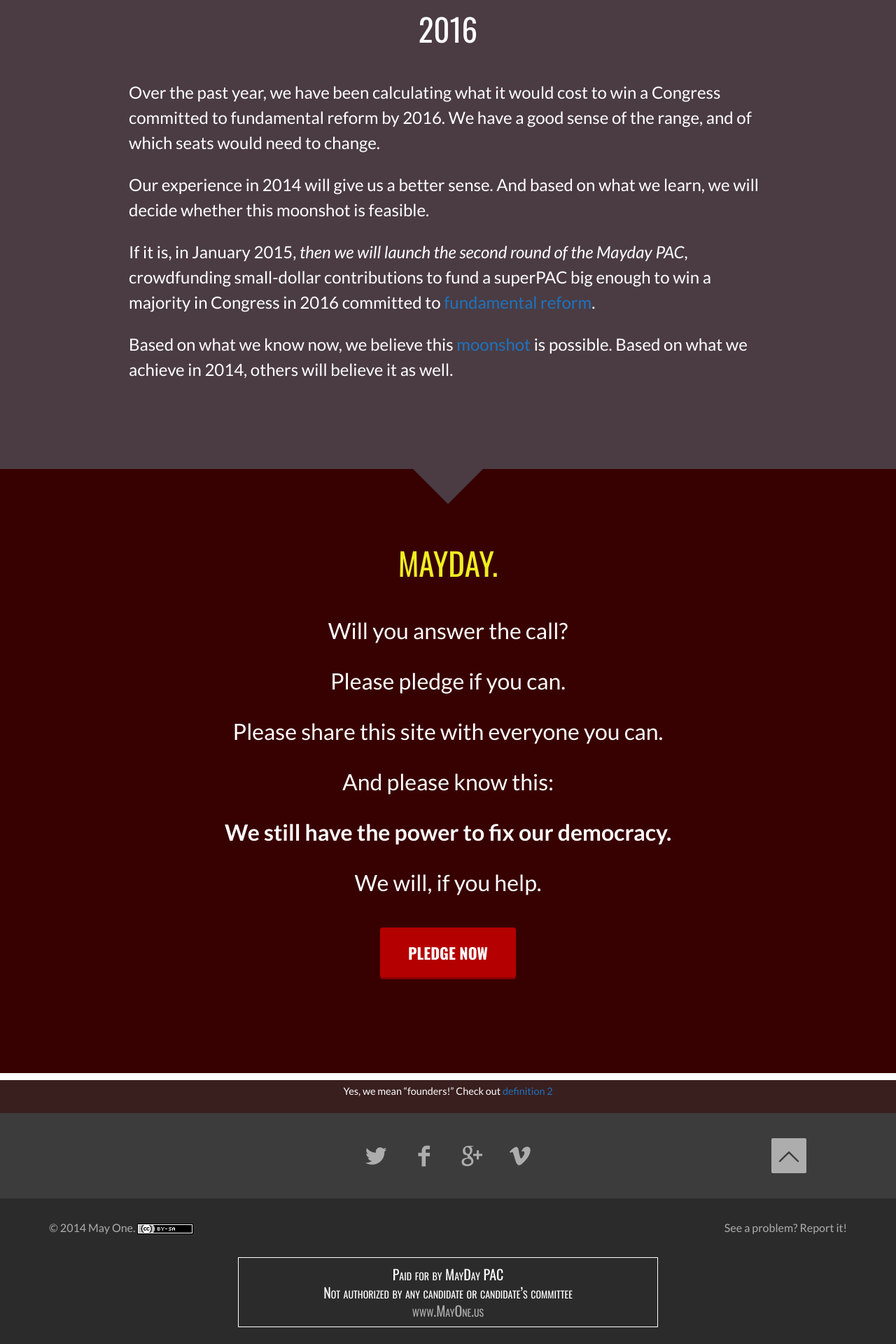
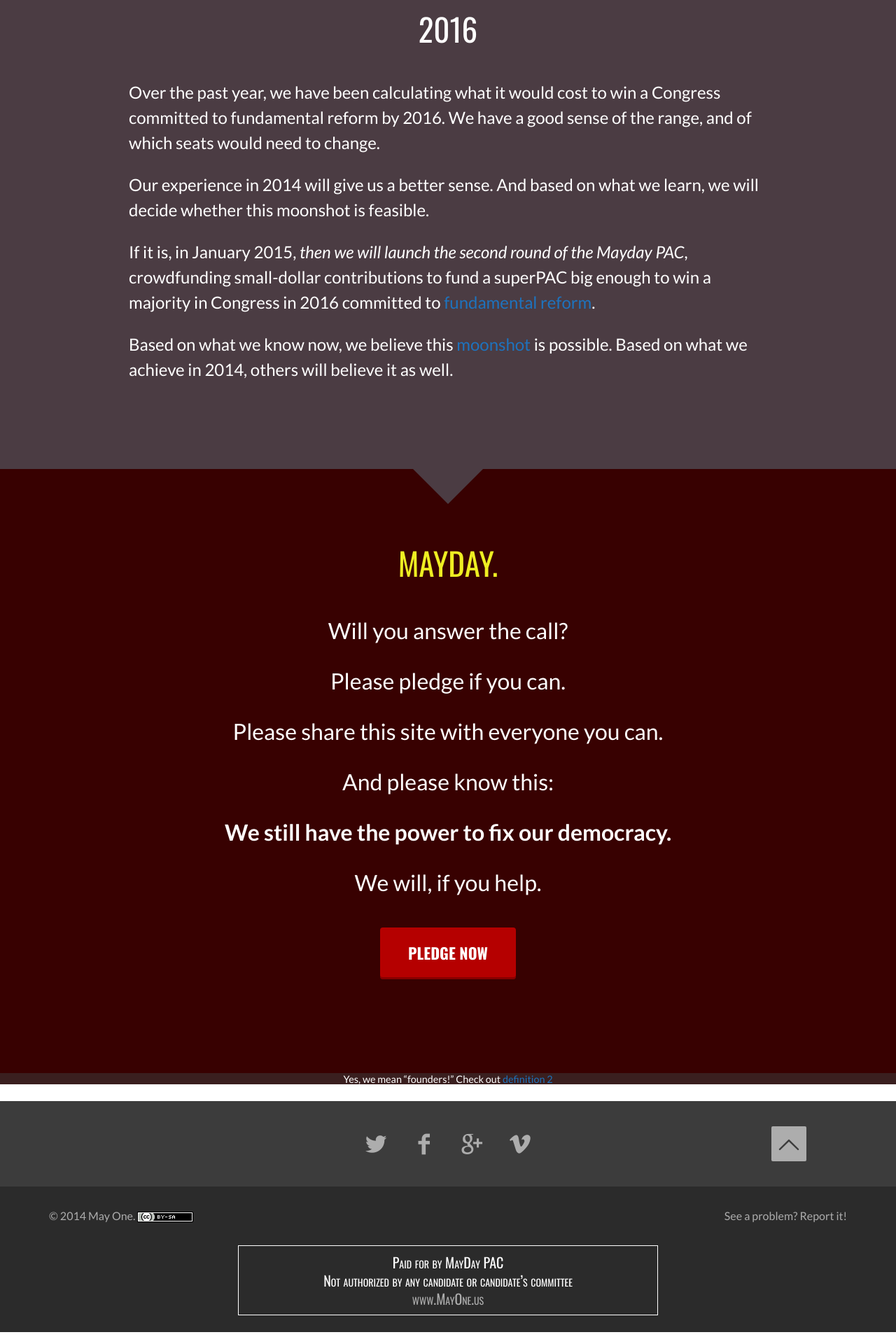
Before and after one commit to MayOneUS/2014-06-02-mayone.us-website, a Jekyll site: the page built from index.html, in a window 1280 px wide. Shown: the part 4443-6363 px from the top of the page at 70% size. Built offline with Jekyll 4.4.1, drawn with Linux system fonts in a browser that asks for light colours; nearby versions of some CDN libraries; library files that are not in the unit come from our copies.

Commit message:
Attempt 6 - really, it's trial and error.

```diff
--- a/_includes/head.html
+++ b/_includes/head.html
@@ -178,11 +178,11 @@
     font-size: 90%;
     line-height: .9;
     text-align:center;
-    padding:10px;
+    padding:3px;
     margin-left:auto;
     margin-right:auto;
-	position:relative;
-	top:10px;
+	margin-bottom:0px;
+	padding-bottom:0px;
 	}
 
 
```
